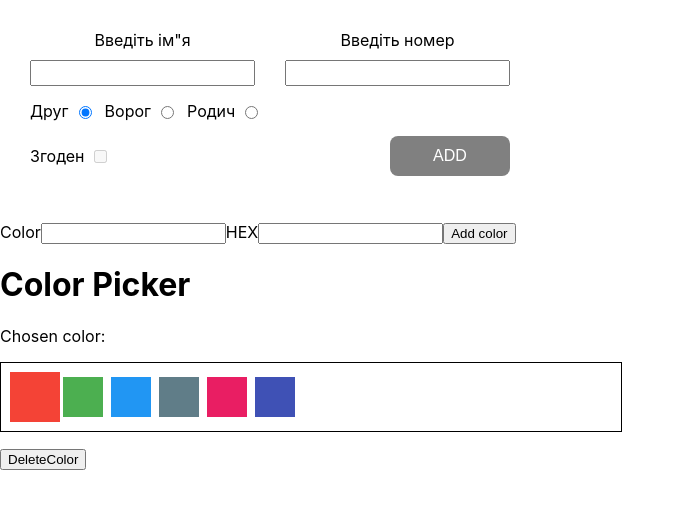
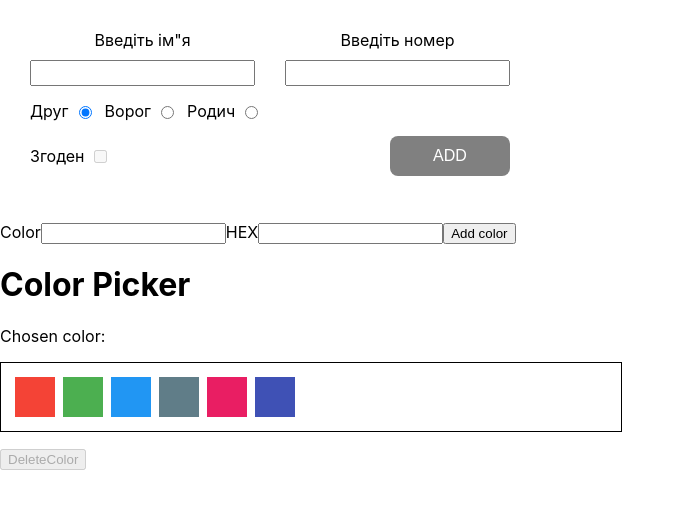
Before and after one commit to SKhrebtan/goit-react-practice, a React (Create React App) app: page / in a window 1280 px wide. Shown: the top 508 px of the page, without its empty margins (0-685 px from the left). Built offline with nearby package versions, Linux system fonts and the light colour scheme.

Commit message:
color delete button edit

```diff
--- a/src/components/App.jsx
+++ b/src/components/App.jsx
@@ -19,8 +19,9 @@ export default class App extends Component {
     { label: 'pink', color: '#e91e63', id: 5},
     { label: 'indigo', color: '#3f51b5', id: 6},
     ],
-    id: ''
-  }
+    id: '',
+    label: '',
+      }
   STORAGE_PHONE_KEY = "phonebook-data"
   STORAGE_COLOR_KEY = "color-picker-data"
   componentDidMount() {
@@ -78,7 +79,8 @@ export default class App extends Component {
 
       deleteAllContacts = () => {
     this.setState({
-    contacts: []
+      contacts: []
+
         })
   }
 
@@ -122,12 +124,13 @@ export default class App extends Component {
     }))
      }
 
-  handleActiveColor = id => {
-       this.setState({id})
-  }
+  handleActiveColor = (id, label) => {
+    this.setState({ id, label, })
+    console.log(label)
+    }
 
   render() {
-    const { filter,options,id } = this.state;
+    const { filter,options,id, label } = this.state;
     const filteredContacts = this.getFilteredContacts()
  return (
     <div>
@@ -144,7 +147,12 @@ export default class App extends Component {
          <button onClick={this.deleteChecked} type='button'>Delete checked</button></div>}
      <ColorPickerForm onSubmit={this.onColorSubmit} />
      <ColorPicker onClick={this.handleActiveColor}  options={options}    />
-     {options.length > 0 && <button type='button' onClick={() => this.handleColorDelete(id)}>DeleteColor</button>}
+     {options.length > 0 &&
+       <button
+         type='button'
+         onClick={() => this.handleColorDelete(id)}
+         disabled={label ? false : true}
+       >DeleteColor</button>}
     </div>
       );
   }
--- a/src/components/ColorPicker/ColorPicker.jsx
+++ b/src/components/ColorPicker/ColorPicker.jsx
@@ -3,10 +3,10 @@ import './ColorPicker.css'
 
 export default class ColorPicker extends Component {
     state = {
-        activeOptionIndex: 0,
+        activeOptionIndex: '' ,
         label: ''
             }
-    componentDidUpdate(prevProps, prevState, snapshot) {
+    componentDidUpdate(prevProps, prevState) {
         if (prevState.label === this.state.label) {
         this.setState({label: 'Оберіть колір'})
         }
@@ -27,7 +27,7 @@ export default class ColorPicker extends Component {
             activeOptionIndex: index,
             label
         })
-        this.props.onClick(id)
+        this.props.onClick(id, label)
     }
     render() {
         const { options } = this.props;
```
